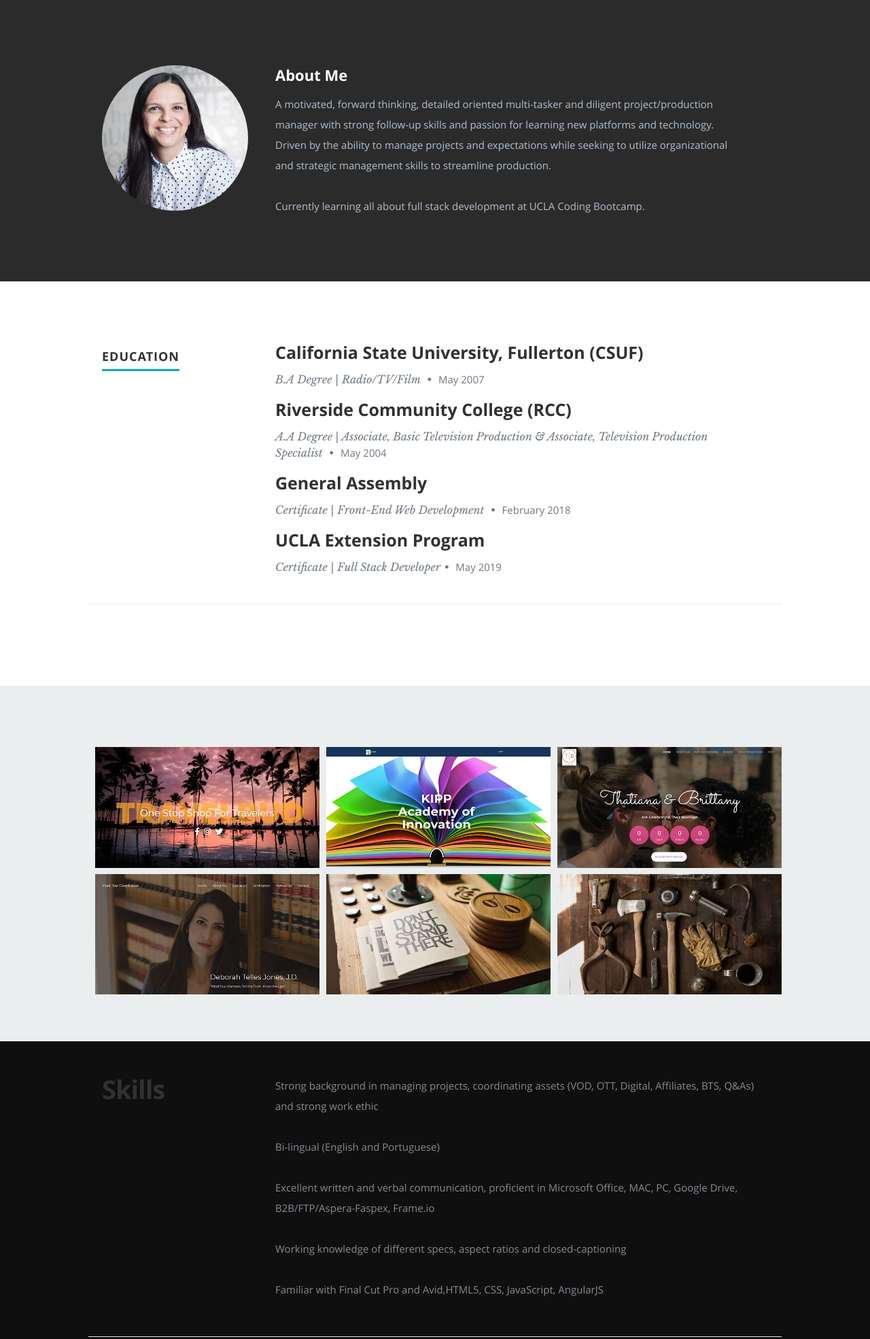
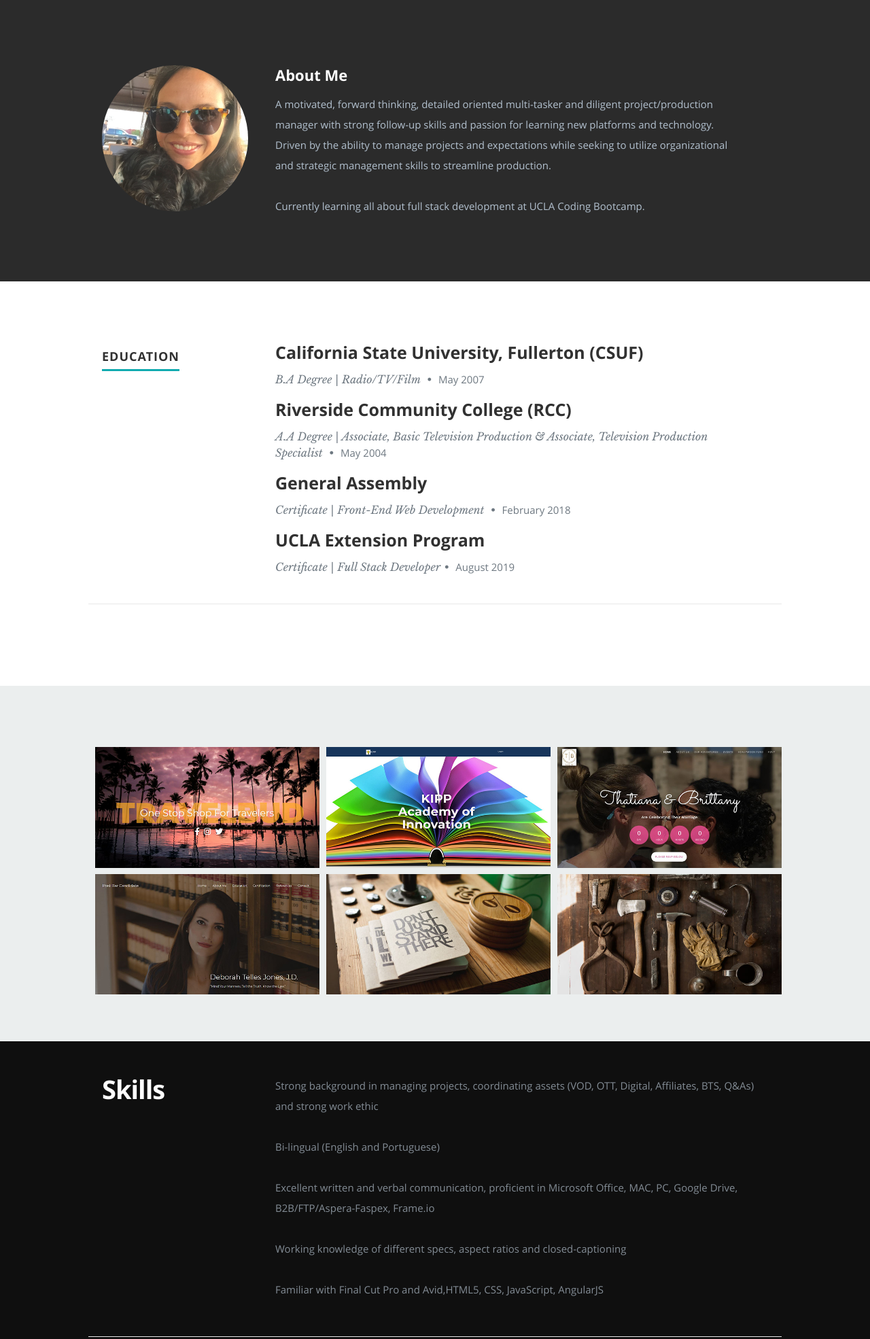
Before and after one commit to thatianaviana/portfolio, a plain HTML site: page index.html in a window 1280 px wide. Shown: the part 800-2770 px from the top of the page at 68% size. Drawn offline with nearby package versions, Linux system fonts and the light colour scheme; a script that the page names is missing.

Commit message:
adding things

```diff
--- a/assets/css/layout.css
+++ b/assets/css/layout.css
@@ -39,7 +39,7 @@ header .banner-text h1 {
 }
 header .banner-text h3 {
    font: 18px/1.9em 'librebaskerville-regular', serif;
-   color: #A8A8A8;
+   color: #D2CDCD;
    margin: 0 auto;
    width: 70%;
    text-shadow: 0px 1px 2px rgba(0, 0, 0, .5);
--- a/assets/css/style.css
+++ b/assets/css/style.css
@@ -109,3 +109,10 @@
   /* border: 3px solid black; */
   padding-left: 10px;
 }
+.skills {
+  color: #fff;
+}
+.address {
+  color: #838C95;
+  margin-left: 30px;
+}
--- a/index.html
+++ b/index.html
@@ -92,7 +92,7 @@
 
       <div class="three columns">
 
-        <img class="profile-pic" src="assets/images/thatiphoto.jpg" alt="" />
+        <img class="profile-pic" src="assets/images/profile.jpg" alt="" />
 
       </div>
 
@@ -175,7 +175,7 @@
           <div class="twelve columns">
 
             <h3>UCLA Extension Program</h3>
-            <p class="info"> Certificate | Full Stack Developer<span>&bull;</span> <em class="date">May 2019</em></p>
+            <p class="info"> Certificate | Full Stack Developer<span>&bull;</span> <em class="date">August 2019</em></p>
 
           </div>
 
@@ -281,7 +281,7 @@
     <div class="row education">
 
       <div class="three columns header-col">
-        <h1><span>Skills</span></h1>
+        <h1 class="skills"><span>Skills</span></h1>
       </div>
 
       <div class="nine columns main-col">
@@ -477,8 +477,6 @@
 
       <h2>Contact Details</h2>
       <p class="address">
-        <br>
-        <br>
         <span>Thatiana Viana-Stine</span><br>
         <span>(310) 779-7335</span><br>
         <span>thatiana.vianastine@gmail.com</span>
```
